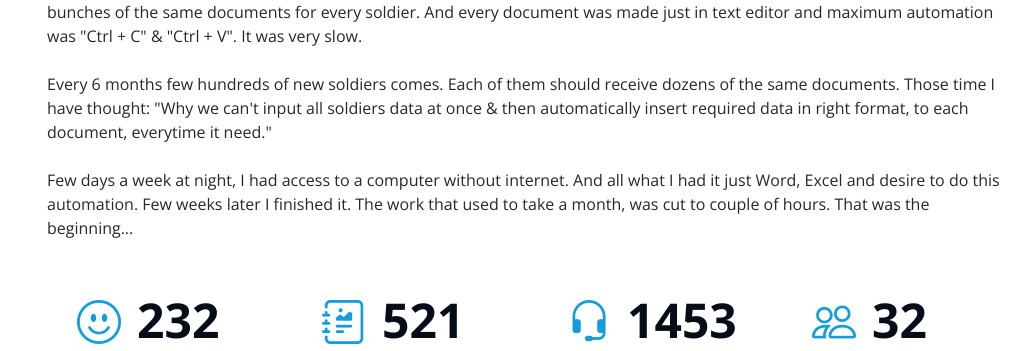
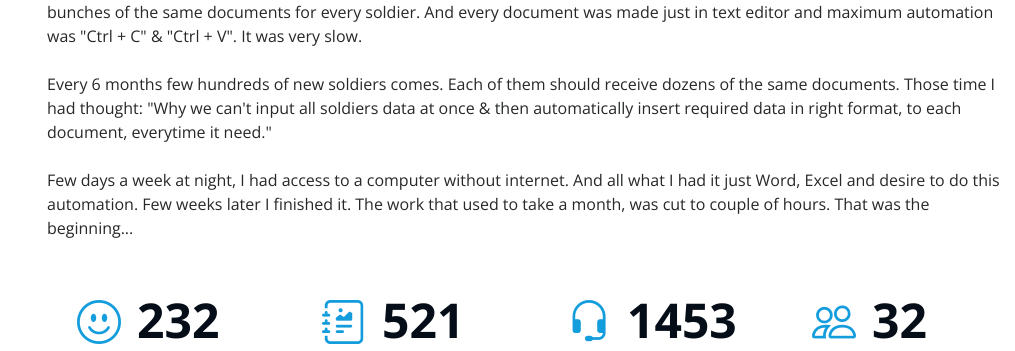
Before and after one commit to k-yakovlev/portfolio-website, a Flask app: page / in a window 1280 px wide. Shown: the part 1403-1754 px from the top of the page, without its empty margins (265-1280 px from the left). Run offline with Flask 2, Linux system fonts and the light colour scheme; some libraries are stand-ins or nearby versions.

Commit message:
Fix typo in 'Facts' section.

```diff
--- a/templates/index.html
+++ b/templates/index.html
@@ -125,7 +125,7 @@
           <br>
           <p>
             Every 6 months few hundreds of new soldiers comes. Each of them should receive dozens of the same documents.
-            Those time I have thought: "Why we can't input all soldiers data at once & then automatically insert
+            Those time I had thought: "Why we can't input all soldiers data at once & then automatically insert
             required data in right format, to each document, everytime it need."
           </p>
           <br>
```
